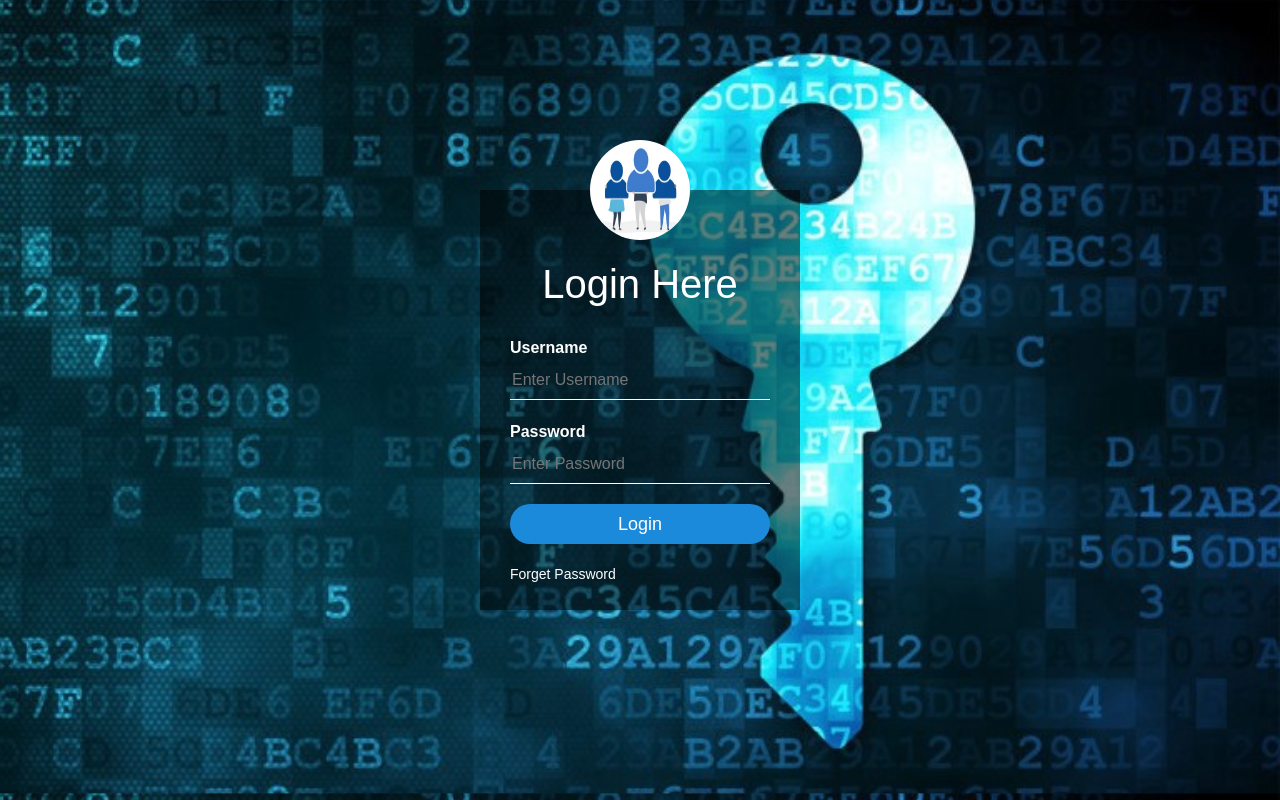
After one commit to 69169/Soft-House, a PHP site: page /admin.php in a window 1280 px wide. The commit adds this page. Run offline with PHP 8.4, Linux system fonts and the light colour scheme.

Commit message:
shift admin .html to admin.php by a

```diff
--- a/admin-form.css
+++ b/admin-form.css
@@ -1,12 +1,4 @@
 /* CSS Document */
-body{
-    margin: 0;
-    padding: 0;
-    background-image: url(pics/bg-img.png);
-    font-family: sans-serif;
-	background-size: 100% auto;
-	background-color: #3A0BD8;
-}
 .login-box{
     width: 320px;
     height: 420px;
--- /dev/null
+++ b/admin.php
@@ -0,0 +1,54 @@
+<html>
+<head>
+<meta charset="utf-8">
+	<script src="javascript.js"></script>
+<link rel="stylesheet" type="text/css" href="admin-form.css" id="login-css"/>
+<meta name="viewport" content="width=device-width, initial-scale=1.0" charset="utf-8">
+<link rel="stylesheet" href="bootstrap4/css/bootstrap.min.css"/>
+<script src="bootstrap4/js/bootstrap.min.js"></script>
+<script src="https://ajax.googleapis.com/ajax/libs/jquery/3.3.1/jquery.min.js"></script>
+<title>Control Panel</title>
+
+	<style>
+		body{
+			margin: 0;
+			padding: 0;
+			background-image: url(http://asz-test.epizy.com//pics/bg-img.png);
+			font-family: sans-serif;
+			background-size: 100% auto;
+			background-color: #3A0BD8;
+			}
+	</style>
+
+</head>
+<body>
+
+
+<!--	login panel start-->
+	<div class="login-box">
+		<img src="http://asz-test.epizy.com//pics/users.jpg" alt="logo" class="avatar">
+        <h1>Login Here</h1>
+		<form action="">
+			<p>Username</p>
+            <input type="text" name="username" placeholder="Enter Username">
+            <p>Password</p>
+            <input type="password" name="password" placeholder="Enter Password">
+            <input type="submit" name="submit" value="Login">
+            <a href="#">Forget Password</a>
+		</form>
+	</div>
+<!--	Login panel end-->
+
+<!--	body elements start-->
+
+	<div id="mySidenav" style="display: none">
+		<a href="#" id="side-menu-item-1">Add Card</a>
+		<a href="#" id="side-menu-item-2">Edit Card</a>
+		<a href="#" id="side-menu-item-3">Delet Card</a>
+		<a href="#" id="side-menu-item-4">Hide Card</a>
+		<a href="#" id="side-menu-item-5">Logout</a>
+	</div>
+
+<!--	body element end-->
+</body>
+</html>
```
Also changed, not shown: admin-page.css (+0 -9 lines), admin.html (deleted, +0 -34 lines).
